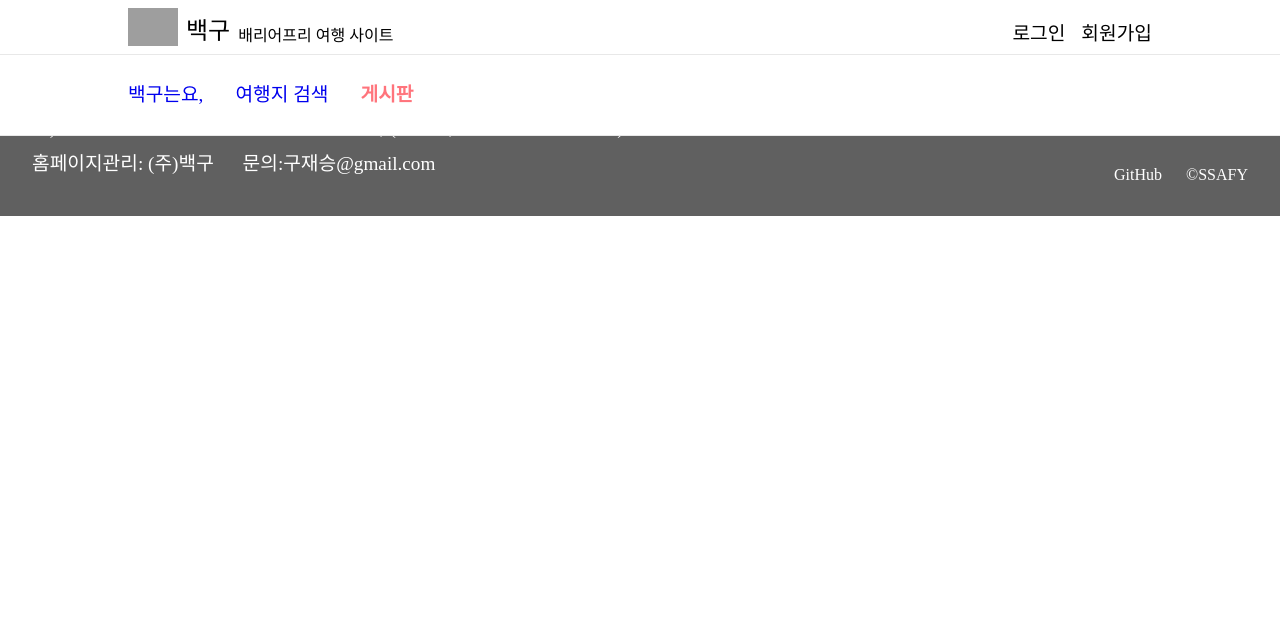
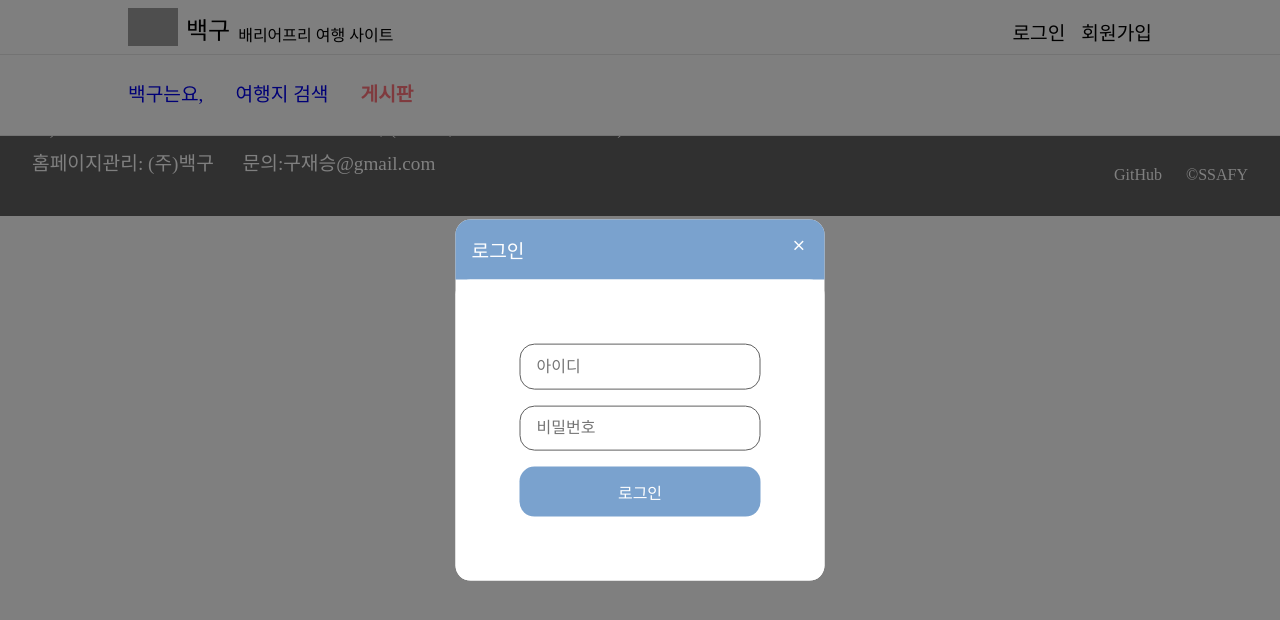
Before and after one commit to BaekGuu/baekgu-front, a Vue app: page /board in a window 1280 px wide. Both pictures are taken after a click on the element "로그인". Shown: the top 620 px of the page. Built offline with nearby package versions, Linux system fonts and the light colour scheme; grey boxes are pictures that could not be loaded; a web font is replaced by a local one.

Commit message:
Feat: 로그인, 회원가입 모달 생성

```diff
--- a/index.html
+++ b/index.html
@@ -4,6 +4,10 @@
     <meta charset="UTF-8" />
     <link rel="icon" href="/favicon.ico" />
     <meta name="viewport" content="width=device-width, initial-scale=1.0" />
+    <link
+      rel="stylesheet"
+      href="https://fonts.googleapis.com/css2?family=Material+Symbols+Outlined:opsz,wght,FILL,GRAD@24,400,0,0"
+    />
     <title>백구</title>
   </head>
   <body>
--- a/src/assets/main.css
+++ b/src/assets/main.css
@@ -53,6 +53,14 @@ a {
 
 a:visited {
   color: #212121;
+}
+
+input {
+  padding: 0.8rem 1rem;
+  outline: none;
+  border: 0.5px solid #606060;
+  border-radius: 15px;
+  font-size: 1rem;
 }
 
 .inner {
--- a/src/components/AppHeader.vue
+++ b/src/components/AppHeader.vue
@@ -1,12 +1,33 @@
 <script setup>
 import { RouterLink } from "vue-router";
+import AppModal from "./AppModal.vue";
+import { ref, watch } from "vue";
+
+const isOpenModal = ref(false);
+const modalType = ref("로그인");
 
 const navigateMain = () => {
   window.location.href = "/";
 };
+
+const openModal = type => {
+  isOpenModal.value = true;
+  modalType.value = type;
+};
+
+const closeModal = () => {
+  isOpenModal.value = false;
+  modalType.value = "로그인";
+};
+
+watch(isOpenModal, () => {
+  if (isOpenModal.value) document.body.style.overflow = "hidden";
+  else document.body.style.overflow = "auto";
+});
 </script>
 
 <template>
+  <AppModal v-if="isOpenModal" :modal-type="modalType" @close-modal="closeModal" />
   <header class="bg-white border-bottom">
     <main class="border-bottom">
       <div class="inner">
@@ -16,8 +37,8 @@ const navigateMain = () => {
           <span class="reg">배리어프리 여행 사이트</span>
         </div>
         <div class="user">
-          <p>로그인</p>
-          <p>회원가입</p>
+          <p @click="openModal('로그인')">로그인</p>
+          <p @click="openModal('회원가입')">회원가입</p>
         </div>
       </div>
     </main>
@@ -38,7 +59,7 @@ header {
   left: 0;
   width: 100%;
   height: 135px;
-  z-index: 100;
+  z-index: 10;
 }
 
 main {
--- /dev/null
+++ b/src/components/AppModal.vue
@@ -0,0 +1,61 @@
+<script setup>
+import ModalLogin from "./modal/ModalLogin.vue";
+import ModalSignup from "./modal/ModalSignup.vue";
+defineProps({
+  modalType: String,
+});
+</script>
+
+<template>
+  <div class="background bg-black">
+    <div id="modal" class="modal bg-white">
+      <div class="modal-title bg-point white">
+        <span>{{ modalType }}</span>
+        <span class="close-icon material-symbols-outlined" @click="$emit('closeModal')">
+          close
+        </span>
+      </div>
+      <div class="bg-white" style="border-radius: 15px">
+        <ModalLogin v-if="modalType === '로그인'" />
+        <ModalSignup v-if="modalType === '회원가입'" />
+      </div>
+    </div>
+  </div>
+</template>
+
+<style scoped>
+.background {
+  position: fixed;
+  top: 0;
+  left: 0;
+  height: 100vh;
+  width: 100vw;
+  background-color: rgba(0, 0, 0, 0.5);
+  z-index: 20;
+}
+
+.modal {
+  position: fixed;
+  left: 50%;
+  top: 50%;
+  transform: translate(-50%, -50%);
+  z-index: 25;
+  border-radius: 15px;
+}
+
+.modal-title {
+  display: flex;
+  justify-content: space-between;
+  width: 100%;
+  border-radius: 15px 15px 0 0;
+}
+
+.modal-title span {
+  margin: 1rem;
+  font-size: 1.2rem;
+}
+
+.close-icon {
+  cursor: pointer;
+}
+</style>
--- /dev/null
+++ b/src/components/BaseButton.vue
@@ -0,0 +1,21 @@
+<script setup>
+defineProps({ text: String, isActive: Boolean });
+</script>
+
+<template>
+  <button :class="isActive ? 'bg-point' : 'disabled'">{{ text }}</button>
+</template>
+
+<style scoped>
+button {
+  padding: 0.8rem 1rem;
+  outline: none;
+  border: none;
+  border-radius: 15px;
+  font-size: 1rem;
+  color: white;
+}
+.disabled {
+  background-color: #d9d9d9;
+}
+</style>
--- /dev/null
+++ b/src/components/modal/ModalLogin.vue
@@ -0,0 +1,20 @@
+<script setup>
+import BaseButton from "../BaseButton.vue";
+</script>
+
+<template>
+  <form action="">
+    <input type="text" placeholder="아이디" />
+    <input type="text" placeholder="비밀번호" />
+    <BaseButton text="로그인" :is-active="true" />
+  </form>
+</template>
+
+<style scoped>
+form {
+  display: flex;
+  flex-direction: column;
+  padding: 4rem;
+  gap: 1rem;
+}
+</style>
--- /dev/null
+++ b/src/components/modal/ModalSignup.vue
@@ -0,0 +1,35 @@
+<script setup>
+import BaseButton from "../BaseButton.vue";
+</script>
+
+<template>
+  <form action="">
+    <div>
+      <input type="text" placeholder="닉네임" />
+      <BaseButton text="중복확인" :isActive="true" />
+    </div>
+    <div>
+      <input type="text" placeholder="아이디" />
+      <BaseButton text="중복확인" :isActive="true"></BaseButton>
+    </div>
+    <input type="text" placeholder="비밀번호" /><input type="text" placeholder="비밀번호 확인" />
+    <span></span> <input type="text" placeholder="이메일" />
+    <BaseButton text="회원가입" :isActive="false" />
+  </form>
+</template>
+
+<style scoped>
+form {
+  display: flex;
+  flex-direction: column;
+  padding: 4rem;
+  gap: 1rem;
+}
+
+form div {
+  display: flex;
+  align-items: center;
+  justify-content: space-between;
+  gap: 1rem;
+}
+</style>
```
Also changed, not shown: src/components/BaseModal.vue (deleted, +0 -7 lines).
